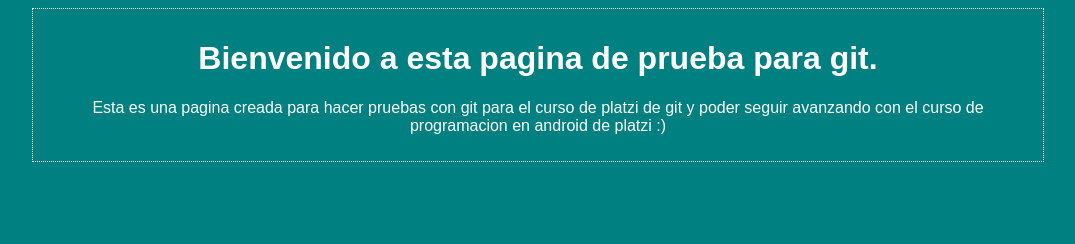
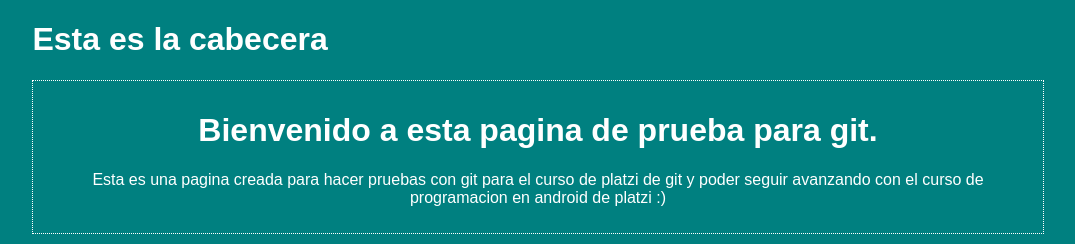
Before and after one commit to AngeloNF/curso-git-platzi, a plain HTML site: page index.html in a window 1280 px wide. Shown: the whole page, without its empty margins (102-1177 px from the left). Drawn offline with Linux system fonts and the light colour scheme.

Commit message:
se agrego la cabecera

```diff
--- a/index.html
+++ b/index.html
@@ -10,6 +10,9 @@
 
 <body>
     <div id="container">
+        <div id="">
+            <h1>Esta es la cabecera</h1>
+        </div>
         <div id="principal">
             <h1>
                 Bienvenido a esta pagina de prueba para git.
```
